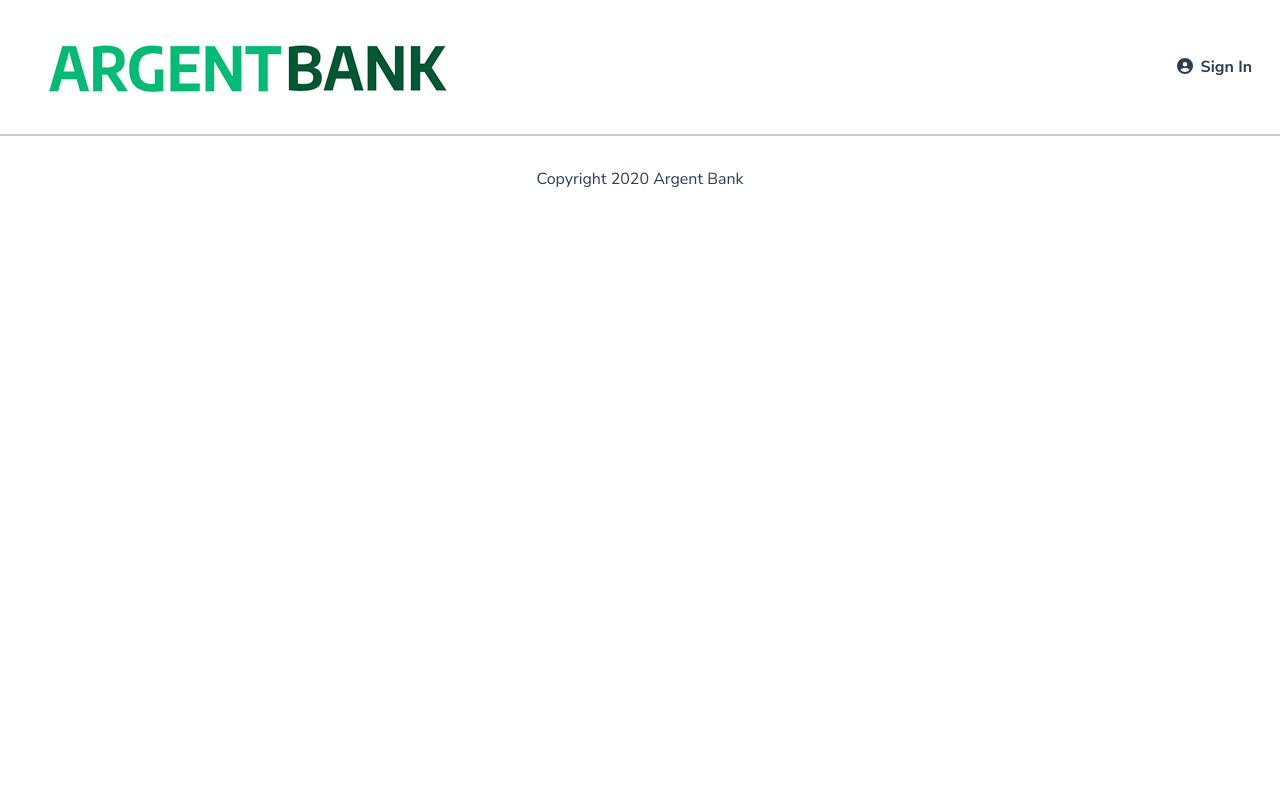
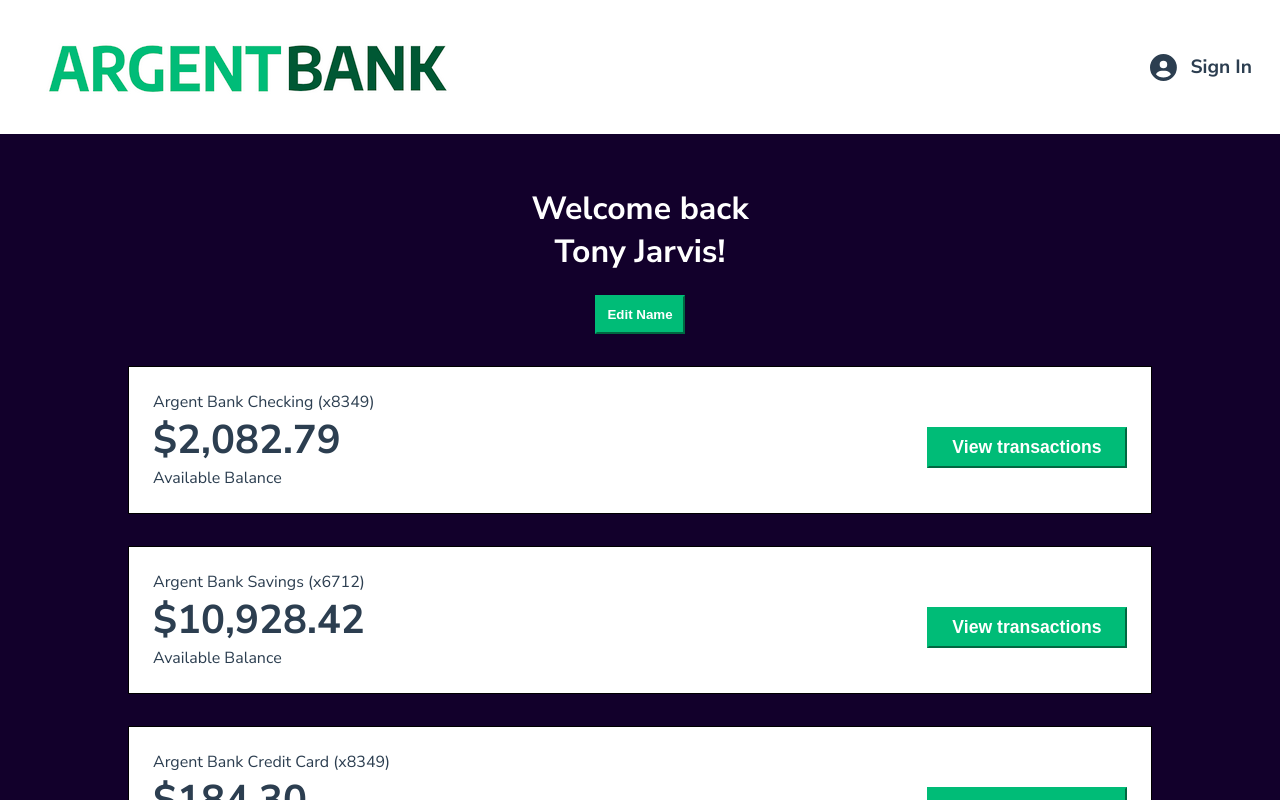
Before and after one commit to MarineHgns/hr-net, a React (Create React App) app: page /user in a window 1280 px wide. Shown: the top 800 px of the page. Built offline with nearby package versions, Linux system fonts and the light colour scheme.

Commit message:
add transactionCard via data mock

```diff
--- a/src/App.jsx
+++ b/src/App.jsx
@@ -1,9 +1,10 @@
 import { Routes, Route } from "react-router-dom"
 import Footer from "./components/footer";
 import Home from "./pages/home";
-import "./css/style.css"
+import "./css/main.css"
 import Header from "./components/header";
 import SignIn from "./pages/sign-in";
+import UserPage from "./pages/user";
 
 function App() {
   return (
@@ -13,6 +14,7 @@
             <Route exact path="/" element={<Home />}/>
             <Route path="/argent-bank-app" element={<Home />}/>
             <Route path="/sign-in" element={<SignIn/>}/>
+            <Route path="/user" element={<UserPage/>}/>
 
             {/* <Route path="/user/:id" element={<Dashboard />} />
             <Route path="/sport-see/user/:id" element={<Dashboard />} />
--- /dev/null
+++ b/src/components/transactionCard.jsx
@@ -0,0 +1,16 @@
+function TransactionCard({ title, amount, description }) {
+    return (
+      <section className="account">
+        <div className="account-content-wrapper">
+          <h3 className="account-title">{title}</h3>
+          <p className="account-amount">{amount}</p>
+          <p className="account-amount-description">{description}</p>
+        </div>
+        <div className="account-content-wrapper cta">
+          <button className="transaction-button">View transactions</button>
+        </div>
+      </section>
+    );
+  }
+
+  export default TransactionCard
--- a/src/css/style.css
+++ b/src/css/main.css
@@ -21,6 +21,8 @@
 
   .bg-dark {
     background-color: #12002b;
+    padding-top: 2em;
+    padding-bottom: 2em;
   }
 
   .sr-only {
@@ -56,6 +58,8 @@
   .main-nav-item {
     text-decoration: none;
     margin-right: 0.5rem;
+    font-size: 1.2em;
+    display: flex;
   }
 
   .main-nav-item:hover {
@@ -280,6 +284,7 @@
 
 .icon-sign {
   padding-right: 0.5em;
+  font-size: 1.4em;
 }
 
   @media (min-width: 720px) {
--- a/src/data/data.js
+++ b/src/data/data.js
@@ -22,3 +22,24 @@
     text: "We use top of the line encryption to make sure your data and money is always safe.",
   },
 ];
+
+export const transactionData = [
+  {
+    id: "account1",
+    title: "Argent Bank Checking (x8349)",
+    amount: "$2,082.79",
+    description: "Available Balance",
+  },
+  {
+    id: "account2",
+    title: "Argent Bank Savings (x6712)",
+    amount: "$10,928.42",
+    description: "Available Balance",
+  },
+  {
+    id: "account3",
+    title: "Argent Bank Credit Card (x8349)",
+    amount: "$184.30",
+    description: "Current Balance",
+  },
+];
--- a/src/pages/sign-in.jsx
+++ b/src/pages/sign-in.jsx
@@ -2,27 +2,27 @@
 
 function SignIn() {
     return (
-        <main class="main bg-dark">
-            <section class="sign-in-content">
-                <i class="fa fa-user-circle sign-in-icon"></i>
+        <main className="main bg-dark">
+            <section className="sign-in-content">
+                <i className="fa fa-user-circle sign-in-icon"></i>
                 <h1>Sign In</h1>
 
             <form>
-                <div class="input-wrapper">
-                    <label for="username">Username</label>
-                    <input type="text" id="username" />
+                <div className="input-wrapper">
+                    <label htmlFor="username">Username</label>
+                    <input type="text" id="username" autoComplete="true"/>
                 </div>
-                <div class="input-wrapper">
-                    <label for="password">Password</label>
-                    <input type="password" id="password" />
+                <div className="input-wrapper">
+                    <label htmlFor="password">Password</label>
+                    <input type="password" id="password" autoComplete="true"/>
                 </div>
-                <div class="input-remember">
+                <div className="input-remember">
                     <input type="checkbox" id="remember-me"/>
-                    <label for="remember-me">Remember me</label>
+                    <label htmlFor="remember-me">Remember me</label>
                 </div>
 
                 <Link to="/user">
-                <button class="sign-in-button">Sign In</button>
+                <button className="sign-in-button">Sign In</button>
                 </Link>
 
             </form>
--- /dev/null
+++ b/src/pages/user.jsx
@@ -0,0 +1,26 @@
+import { transactionData } from "../data/data"
+import TransactionCard from "../components/transactionCard"
+
+function UserPage() {
+    return (
+        <main className="main bg-dark">
+          <div class="header">
+            <h1>Welcome back<br />Tony Jarvis!</h1>
+              <button class="edit-button">Edit Name</button>
+          </div>
+            <h2 className="sr-only">Accounts</h2>
+              {transactionData.map(({ id, title, amount, description }) => {
+                return (
+                  <TransactionCard
+                    key={id}
+                    title={title}
+                    amount={amount}
+                    description={description}
+                  />
+                );
+              })}
+          </main>
+    )
+}
+
+export default UserPage
```
